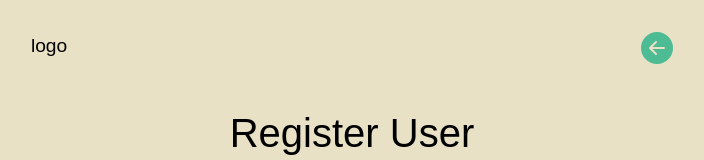
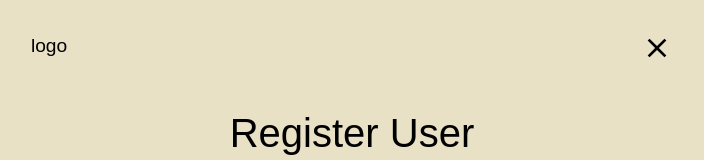
Before and after one commit to agorbacheva-y/kids-game, a React (Create React App) app: page /register in a window 1280 px wide. Shown: the top 160 px of the page, without its empty margins (288-992 px from the left). Built offline with nearby package versions, Linux system fonts and the light colour scheme.

Commit message:
change back arrow to X

```diff
--- a/src/components/Register.js
+++ b/src/components/Register.js
@@ -5,7 +5,7 @@ import { useState } from "react";
 import { Link } from "react-router-dom";
 import axios from "axios";
 import Header from "./Header";
-import { BsFillArrowLeftCircleFill } from "react-icons/bs";
+import { MdClose } from "react-icons/md";
 
 const Register = () => {
   // create states for holding user's name, email, username, password
@@ -60,7 +60,7 @@ const Register = () => {
   return (
     <div>
       <Header>
-          <Link to="/"><BsFillArrowLeftCircleFill className="back-btn"/></Link>
+          <Link to="/"><MdClose className="close-btn"/></Link>
       </Header>
 
 
--- a/src/index.css
+++ b/src/index.css
@@ -31,10 +31,10 @@
   margin: 2rem;
 }
 
-.back-btn {
+.close-btn {
   text-decoration: none;
   font-size: 2rem;
-  color: #4dbc94;
+  color: black;
 }
 
 .btn {
```
